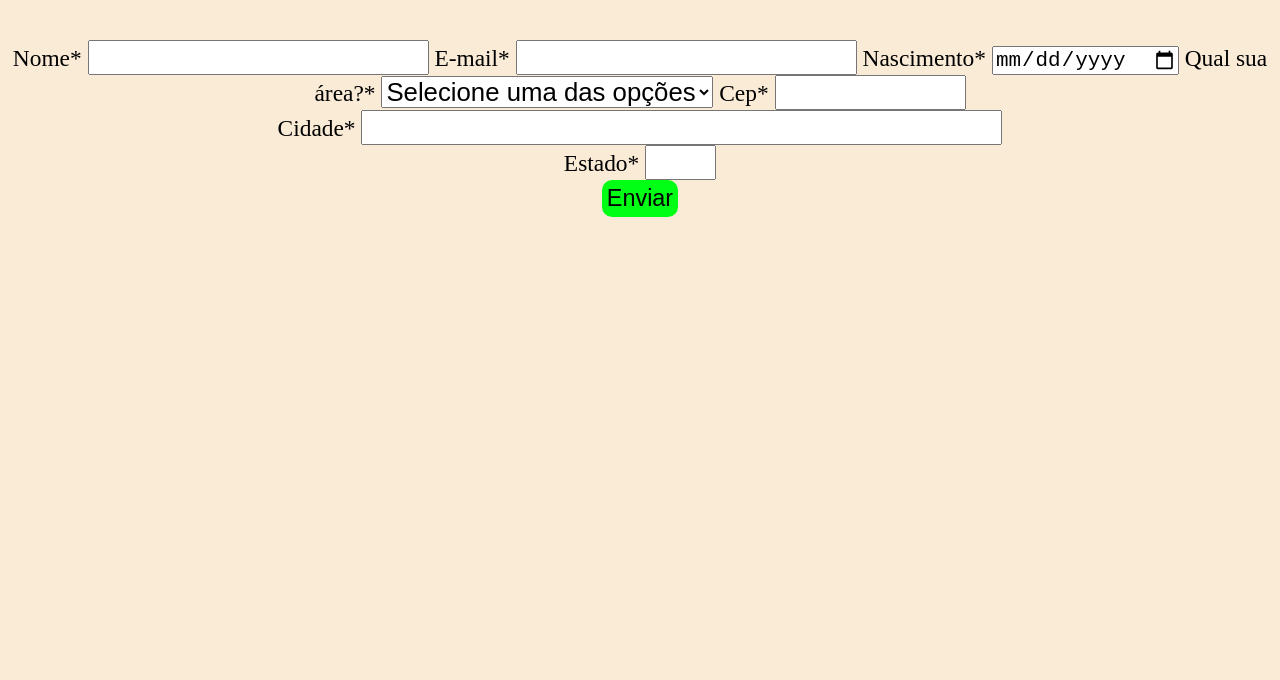
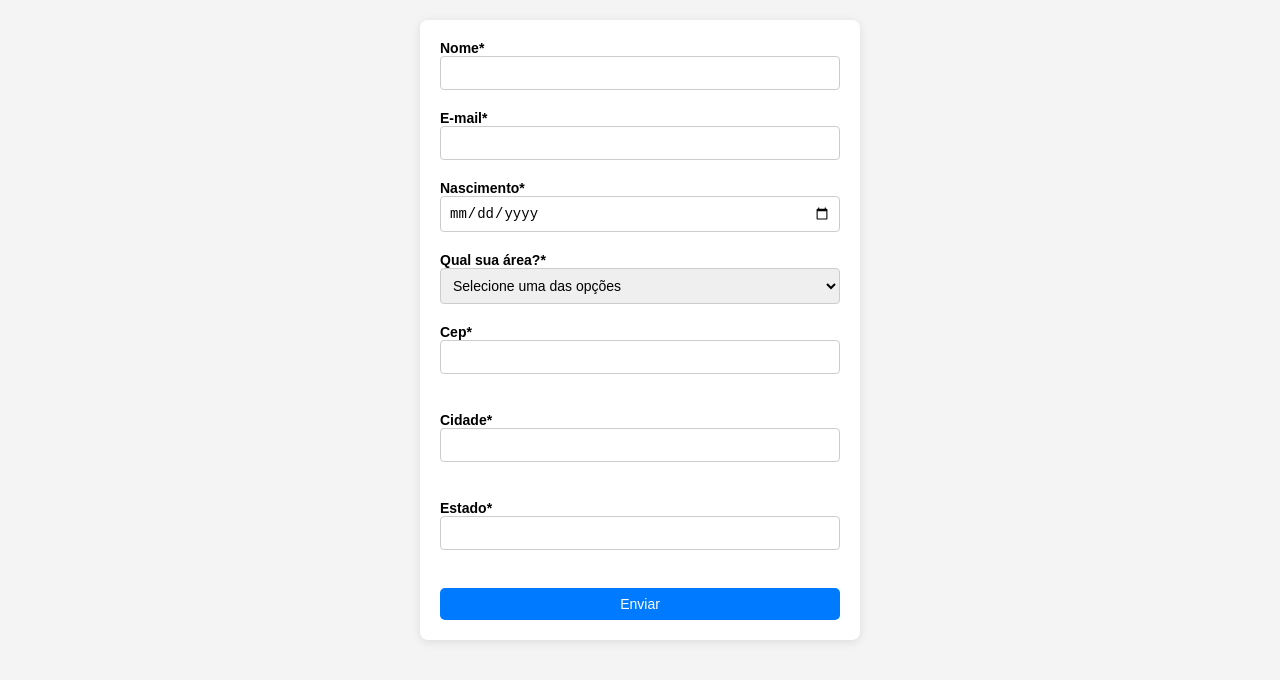
Before and after one commit to elafframos/cadastro-com-cep, a plain HTML site: page index.html in a window 1280 px wide. Drawn offline with Linux system fonts and the light colour scheme.

Commit message:
Update style.css

```diff
--- a/style.css
+++ b/style.css
@@ -1,22 +1,63 @@
-*{
+body {
+    font-family: Arial, sans-serif;
+    background-color: #f4f4f4;
     margin: 0;
-    font-size: 110%;
+    padding: 20px;
 }
 
-body{
-    background-color: antiquewhite;
-    text-align: center;
-    margin-top: 40px;
+form {
+    background: white;
+    padding: 20px;
+    border-radius: 8px;
+    box-shadow: 0 2px 10px rgba(0, 0, 0, 0.1);
+    max-width: 400px;
+    margin: auto;
 }
 
-button{
-    background-color: rgb(0, 255, 21);
-    border: none;
-    border-radius: 10px;
-    padding: 5px;
+label {
+    display: block;
+    margin-bottom: 8px; /* Reduzido */
+    font-weight: bold;
+    font-size: 14px; /* Tamanho de letra reduzido */
 }
 
-button:hover{
-    background-color: rgb(0, 207, 0);
+input[type="text"],
+input[type="email"],
+input[type="date"],
+select {
+    width: 100%;
+    padding: 8px; /* Reduzido */
+    border: 1px solid #ccc;
+    border-radius: 4px;
+    margin-bottom: 12px; /* Reduzido */
+    box-sizing: border-box;
+    font-size: 14px; /* Tamanho de letra reduzido */
+}
+
+input[type="text"]:focus,
+input[type="email"]:focus,
+input[type="date"]:focus,
+select:focus {
+    border-color: #007BFF;
+    outline: none;
+}
+
+button {
+    background-color: #007BFF;
+    color: white;
+    border: none;
+    padding: 8px; /* Reduzido */
+    border-radius: 5px;
     cursor: pointer;
+    font-size: 14px; /* Tamanho de letra reduzido */
+    width: 100%;
 }
+
+button:hover {
+    background-color: #0056b3;
+}
+
+.required {
+    color: red;
+    font-size: 0.8em; /* Tamanho de letra reduzido */
+}
```
